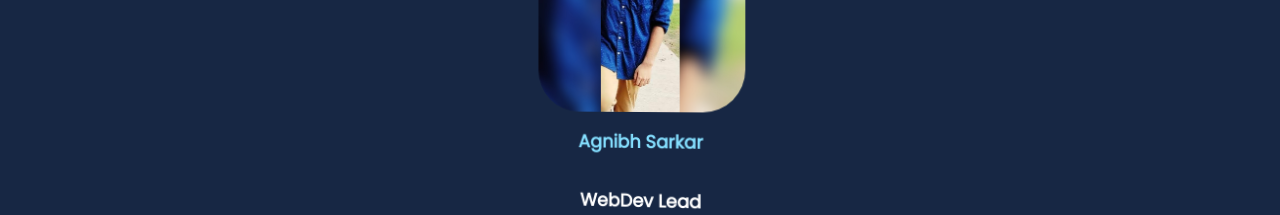
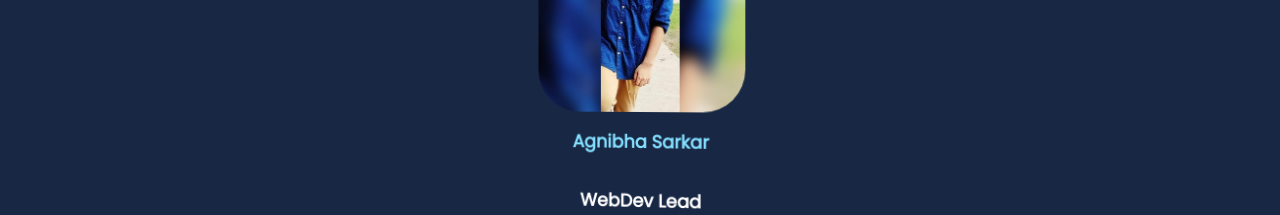
Before and after one commit to mlscvitpune/MLSC-VIT-PUNE-WEBSITE, a React (Create React App) app in the folder frontend/: page /team22 in a window 1280 px wide. Shown: the part 5780-5995 px from the top of the page. Built offline with nearby package versions, Linux system fonts and the light colour scheme.

Commit message:
corrected bugs

```diff
--- a/frontend/src/pages/Team/Team2022/WebDev.js
+++ b/frontend/src/pages/Team/Team2022/WebDev.js
@@ -20,7 +20,7 @@ function WebDev() {
           >
             <div className="member-image m6 mx-auto"></div>
             <div className="hover_3d pt-3">
-              <div className="name">Agnibh Sarkar</div>
+              <div className="name">Agnibha Sarkar</div>
               <div className="position">WebDev Lead</div>
               <div>
                 <ul className="list-inline">
```
